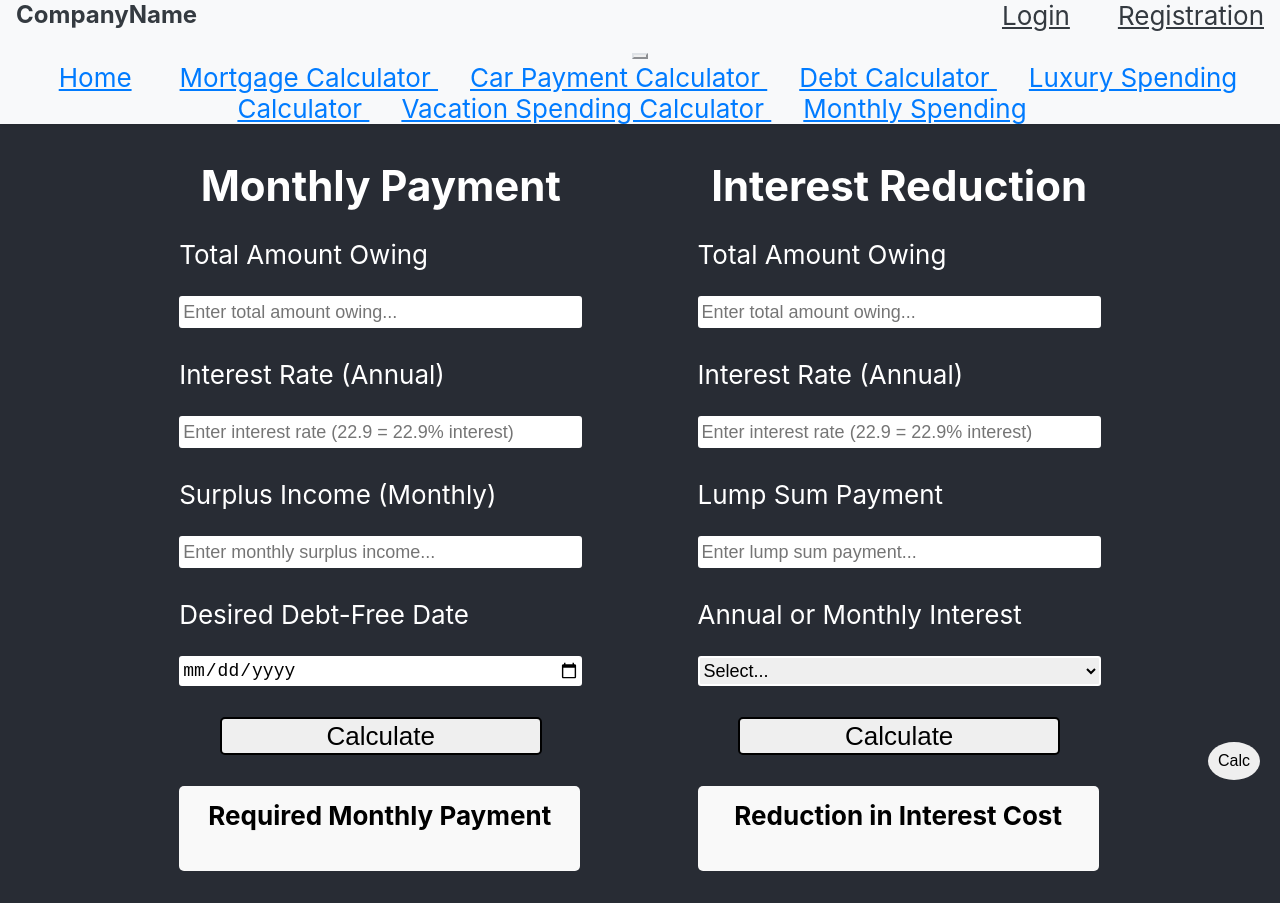
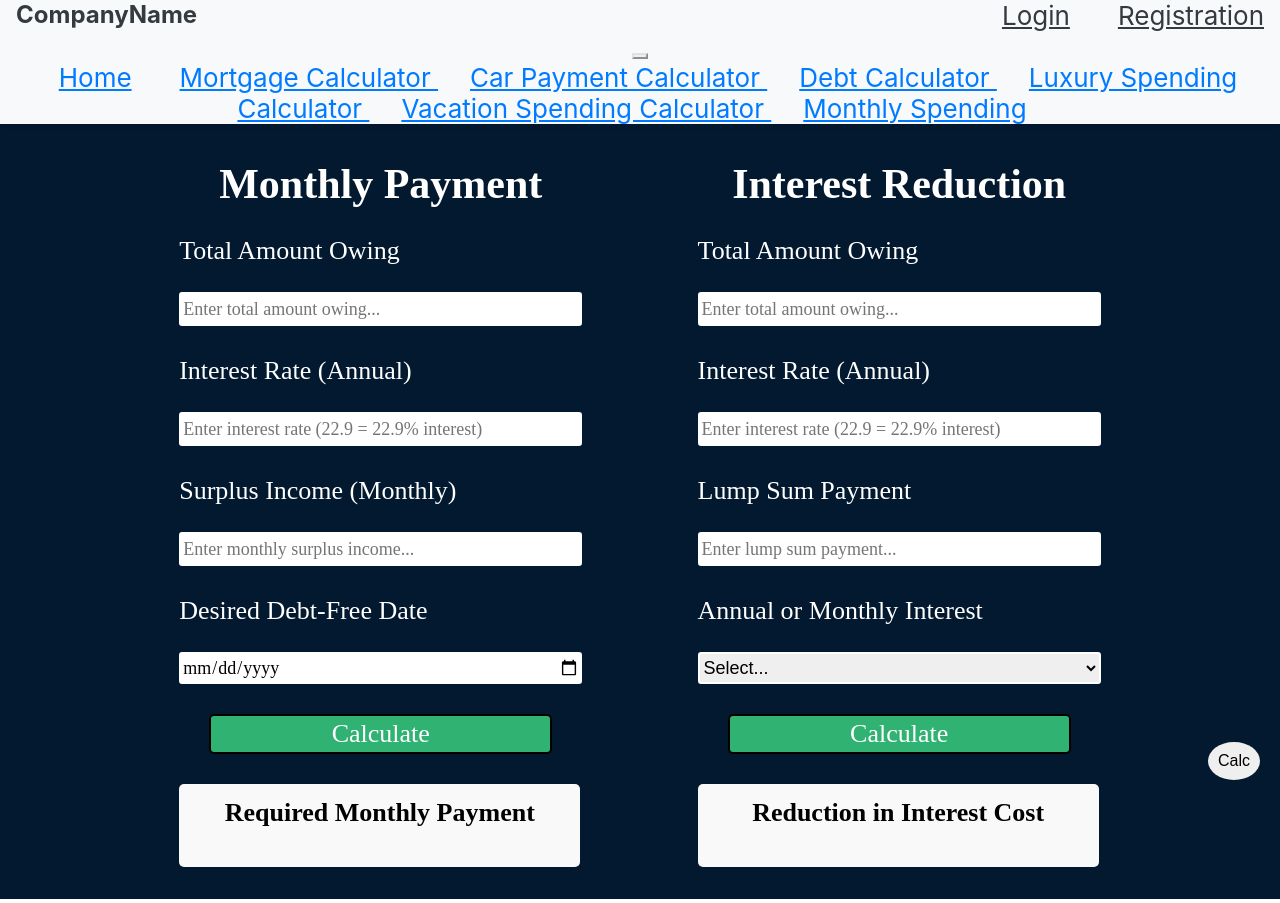
Before and after one commit to deelaw8898/Wealth-Wise, a React (Create React App) app in the folder Frontend/: page /debt in a window 1280 px wide. Built offline with nearby package versions, Linux system fonts and the light colour scheme; a web font is replaced by a local one.

Commit message:
Altered formatting to the listed specifications in the Discord chat.

```diff
--- a/Frontend/src/App.css
+++ b/Frontend/src/App.css
@@ -14,7 +14,7 @@
 }
 
 .App-header {
-  background-color: #282c34;
+  background-color: #031930;
   min-height: 100vh;
   display: flex;
   flex-direction: column;
--- a/Frontend/src/pages/Debt_cal/debt.css
+++ b/Frontend/src/pages/Debt_cal/debt.css
@@ -9,6 +9,7 @@
     min-width: 1000px;
     width: 90%;
     max-width: 100%;
+    font-family: Montserrat;
 }
 
 #DebtCalculatorPage h1 {
@@ -16,24 +17,28 @@
 }
 
 #DebtCalculatorPage input {
-    height: calc(10px + 2vmin);
+    height: calc(10px + 2.25vmin);
     font-size: calc(10px + 1vmin);
     width: auto;
     border: 2px solid white;
     border-radius: 3px;
+    font-family: Montserrat;
 }
 
 #DebtCalculatorPage button {
-    height: calc(10px + 3.5vmin);
+    height: calc(10px + 3.75vmin);
     font-size: calc(10px + 2vmin);
-    width: 80%;
+    color: white;
+    width: 85%;
     border: 2px solid black;
     border-radius: 5px;
     align-self: center;
+    background-color: #30b273;
+    font-family: Montserrat;
 }
 
 #DebtCalculatorPage select {
-    height: calc(10px + 2.5vmin);
+    height: calc(10px + 2.75vmin);
     font-size: calc(10px + 1vmin);
     width: auto;
     border: 2px solid white;
@@ -55,6 +60,10 @@
     -webkit-appearance: none;
     margin: 0;
   }
+
+#date {
+    font-family: Montserrat;
+}
 
 #DebtContainer {
     display: flex;
--- a/Frontend/src/pages/Debt_cal/debt.js
+++ b/Frontend/src/pages/Debt_cal/debt.js
@@ -8,7 +8,6 @@ import './debt.css';
  * calculator is for calculating the interest savings from making a lump sum payment today.
  */
 function Debt() {
-
     // All these variables are either input variable or output variable from the calculator
     // that calculates the required monthly payment to be debt free by a certain date.
     const [debt1, setDebt1] = useState('');                     // Total amount owing
```
